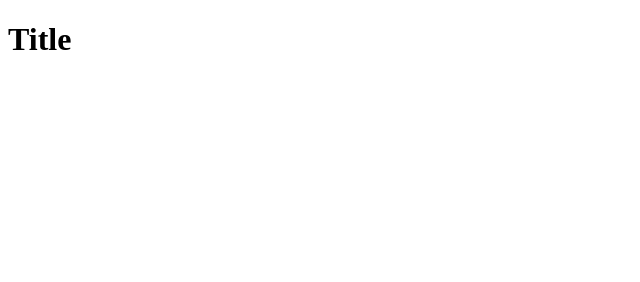
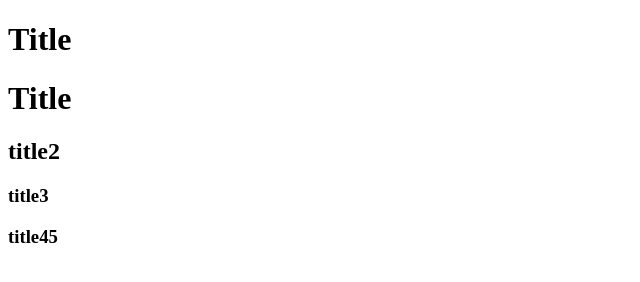
Before and after one commit to olyflower/git-rebase-test, a plain HTML site: page index.html in a window 1280 px wide. Shown: the whole page, without its empty margins (0-640 px from the left). Drawn offline with Linux system fonts and the light colour scheme.

Commit message:
commit_3 f3

```diff
--- a/index.html
+++ b/index.html
@@ -18,5 +18,9 @@
 <body>
 	<h1>Title</h1>
 
+	<h1>Title</h1>
+	<h2>title2</h2>
+	<h3>title3</h3>
+	<h3>title45</h3>
 </body>
 </html>
```
